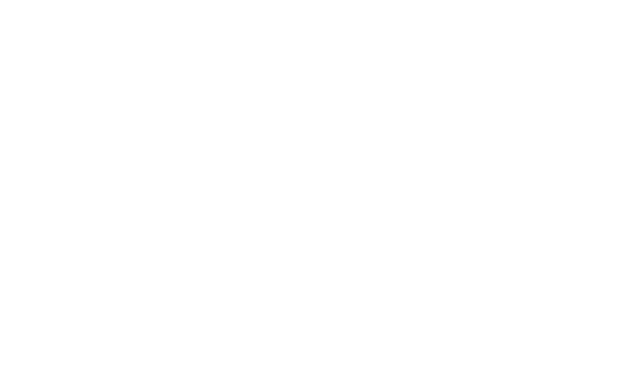
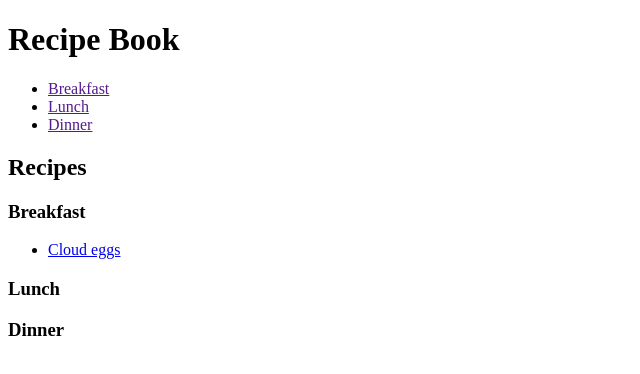
Before and after one commit to RobertB512/recipe-book, a plain HTML site: page index.html in a window 1280 px wide. Shown: the whole page, without its empty margins (0-640 px from the left). Drawn offline with Linux system fonts and the light colour scheme.

Commit message:
more skeleton, new recipe skeleton, new folders

```diff
--- a/index.html
+++ b/index.html
@@ -6,6 +6,50 @@
   <title>Document</title>
 </head>
 <body>
+  <header>
+    <h1>Recipe Book</h1>
+
+    <ul id="meal-type">
+      <li><a href="">Breakfast</a></li>
+      <li><a href="">Lunch</a></li>
+      <li><a href="">Dinner</a></li>
+    </ul>
+  </header>
+
+  <main>
+
+    <!-- recipes -->
+    <section id="meal-contents">
+      <h2>Recipes</h2>
+
+      <!-- breakfast recipes -->
+      <section id="breakfast-contents">
+        <h3>Breakfast</h3>
+
+        <ul>
+          <li>
+            <a href="./recipes/cloud-eggs.html">Cloud eggs</a>
+          </li>
+        </ul>
+      </section>
+
+      <!-- lunch recipes -->
+      <section id="lunch-contents">
+        <h3>Lunch</h3>
+
+      </section>
+
+      <!-- dinner recipes -->
+      <section id="Dinner-contents">
+        <h3>Dinner</h3>
+
+      </section>
+
+
+
+
+    </section>
+  </main>
 
 </body>
 </html>
```
Also changed, not shown: recipes/cloud-eggs.html (added, +11 -0 lines).
